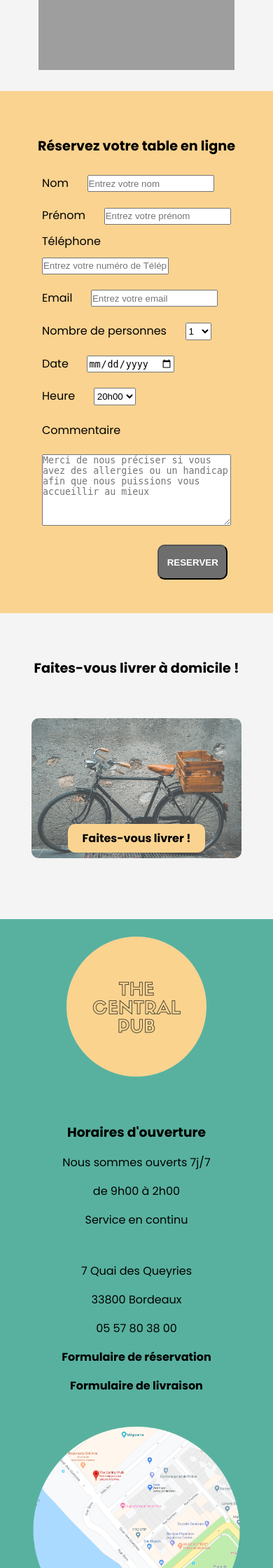
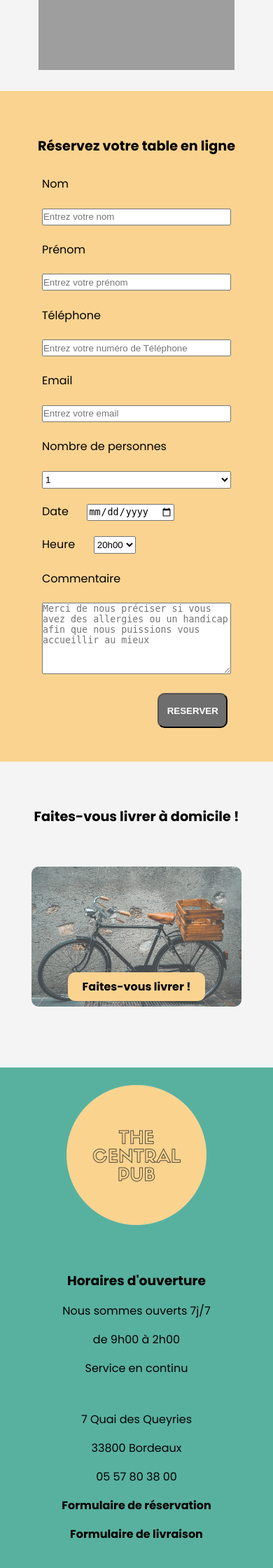
Before and after one commit to Bourricote/projet1_php, a PHP site: page / in a window 390 px wide. Shown: the part 440-2680 px from the top of the page at 70% size. Run offline with PHP 8.4, Linux system fonts and the light colour scheme; grey boxes are pictures that could not be loaded.

Commit message:
correction validateur w3c et formulaire mobile

```diff
--- a/index.html
+++ b/index.html
@@ -18,7 +18,7 @@
 
         </nav>
 
-        <div class="banniere"></div>
+        <div class="banniere">
 
         </div>
     </header>
@@ -71,26 +71,26 @@
         <h2>Réservez votre table en ligne</h2>
         <form action="url" method="POST">
             <div class="form1">
-                <div>
+                <div class="form_item">
                     <label for="name">Nom</label>
                     <input type="text" id="name" placeholder="Entrez votre nom" required>
                 </div>
-                <div>
+                <div class="form_item">
                     <label for="first_name">Prénom</label>
                     <input type="text" id="first_name" placeholder="Entrez votre prénom" required>
                 </div>
             </div>
             <div class="form1">
-                <div>
+                <div class="form_item">
                     <label for="phone">Téléphone</label>
                     <input type="tel" id="phone" placeholder="Entrez votre numéro de Téléphone" required pattern="[0_9]{10}">
                 </div>
-                <div>
+                <div class="form_item">
                     <label for="email">Email</label>
                     <input type="email" id="email" placeholder="Entrez votre email" required>
                 </div>
             </div>
-            <div>
+            <div class="form_item">
                 <label for="nb_people">Nombre de personnes <span>(au-delà de 10 personnes appeler directement le restaurant)</span> </label>
                 <select name="nb_people" id="nb_people">
                     <option value="1">1</option>
@@ -109,7 +109,7 @@
                 <div>
                     <label for="date">Date</label>
                     <!-- pour dire date min aujourd'hui besoin javascript ?-->
-                    <input type="date" id="date" placeholder="Date" required>
+                    <input type="date" id="date" required>
                 </div>
                 <div>
                     <label for="hour">Heure</label>
--- a/style.css
+++ b/style.css
@@ -334,6 +334,11 @@ footer{
         width: 100%;
     }
 
+    .form_item{
+        display: flex;
+        flex-direction: column;
+    }
+
     #booking_button{
         width: 100px;
     }
```
